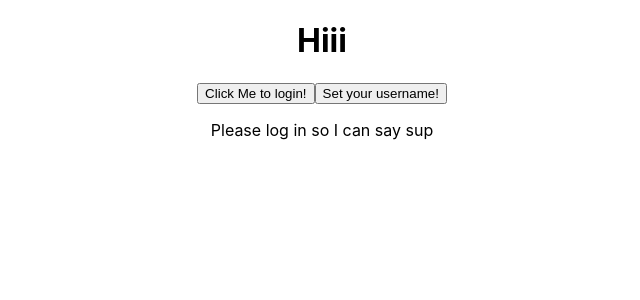
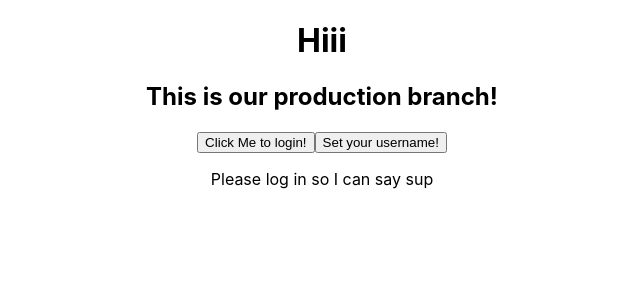
Before and after one commit to victorialange/react-deploy, a React (Create React App) app: page / in a window 1280 px wide. Shown: the top 300 px of the page, without its empty margins (318-958 px from the left). Built offline with nearby package versions, Linux system fonts and the light colour scheme; no server answers.

Commit message:
deploying

```diff
--- a/src/App.js
+++ b/src/App.js
@@ -58,6 +58,7 @@ function App() {
     <div className="App">
 
     <h1>Hiii</h1>
+    <h2>This is our production branch!</h2>
     <button onClick={handleClick}>Click Me to login!</button>
 
     {/* <p>{userName}</p> */}
```
